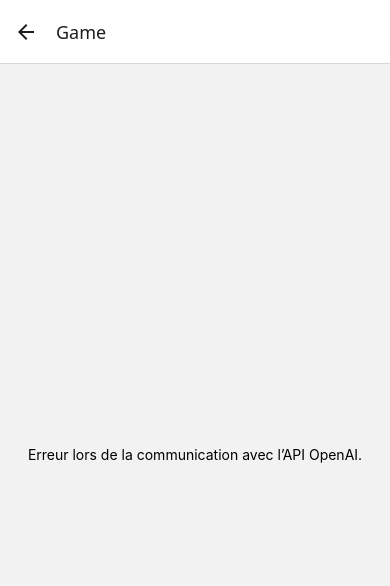
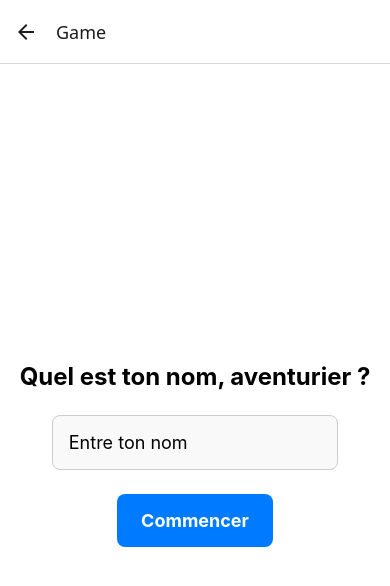
Before and after one commit to Koryas57/StoryTelling-app, a React Native app in the folder interactive-storytelling/: screen /Game in a window 390 px wide. Shown: the top 586 px of the page. Built offline with nearby package versions, Linux system fonts and the light colour scheme; no server answers.

Commit message:
feat: finalize immersive name input and improve UX for gaming start

```diff
--- a/interactive-storytelling/screens/Game/Game.styles.ts
+++ b/interactive-storytelling/screens/Game/Game.styles.ts
@@ -9,12 +9,47 @@ const styles = StyleSheet.create({
     justifyContent: 'center',
     alignItems: 'center',
     backgroundColor: colors.background,
+    padding: spacing.medium,
+  },
+  stepContainer: {
+    alignItems: 'center',
+    width: '100%',
   },
   title: {
     fontSize: typography.fontSizeLarge,
     fontWeight: typography.fontWeightBold,
     color: colors.text,
     marginBottom: spacing.large,
+    textAlign: 'center',
+  },
+  input: {
+    width: '80%',
+    padding: spacing.medium,
+    borderWidth: 1,
+    borderColor: colors.inputBorder,
+    borderRadius: 8,
+    marginBottom: spacing.large,
+    backgroundColor: colors.inputBackground,
+    color: colors.text,
+    fontSize: typography.fontSizeMedium,
+  },
+  button: {
+    backgroundColor: colors.primary,
+    paddingVertical: spacing.medium,
+    paddingHorizontal: spacing.large,
+    borderRadius: 8,
+    alignItems: 'center',
+  },
+  buttonText: {
+    color: colors.buttonText,
+    fontSize: typography.fontSizeMedium,
+    fontWeight: typography.fontWeightBold,
+  },
+  loadingText: {
+    fontSize: typography.fontSizeMedium,
+    fontWeight: typography.fontWeightRegular,
+    color: colors.text,
+    textAlign: 'center',
   },
 });
 
--- a/interactive-storytelling/screens/Game/Game.tsx
+++ b/interactive-storytelling/screens/Game/Game.tsx
@@ -1,46 +1,53 @@
-import React, { useEffect, useState } from 'react';
-import { View, Text, StyleSheet } from 'react-native';
-import { generateResponse } from '../../src/api/openai';
+import React, { useState } from 'react';
+import { View, Text, TextInput, Pressable } from 'react-native';
+import styles from './Game.styles';
 
 const Game: React.FC = () => {
-    const [response, setResponse] = useState<string | null>(null); // State pour stocker la réponse de l'API
-    const [loading, setLoading] = useState<boolean>(true); // State pour afficher un message de chargement
+    const [name, setName] = useState<string>(''); // Stocke le nom du joueur
+    const [loading, setLoading] = useState<boolean>(false); // Gère le chargement
+    const [step, setStep] = useState<number>(1); // Étape du jeu
 
-    useEffect(() => {
-        const fetchAIResponse = async () => {
-            try {
-                console.log('Appel à l’API en cours...');
-                const apiResponse = await generateResponse('Test');
-                console.log('Réponse API OpenAI :', apiResponse);
-                setResponse(apiResponse); // Met à jour le state avec la réponse
-            } catch (error) {
-                console.error('Erreur API OpenAI :', error.message || error);
-                setResponse('Erreur lors de la communication avec l’API OpenAI.');
-            } finally {
-                setLoading(false); // Fin du chargement
-            }
-        };
-
-        fetchAIResponse();
-    }, []);
+    const handleNameSubmit = () => {
+        if (name.trim() !== '') {
+            setLoading(true);
+            setTimeout(() => {
+                setLoading(false);
+                setStep(2); // Passe à l'étape suivante après le chargement
+            }, 2000); // Simulation d'un temps de chargement de 2 secondes
+        }
+    };
 
     return (
         <View style={styles.container}>
-            {loading ? (
-                <Text>Test API en cours... Vérifie la console.</Text> // Message de chargement
-            ) : (
-                <Text>{response}</Text> // Affiche la réponse de l'API ou un message d'erreur
+            {step === 1 && (
+                <View style={styles.stepContainer}>
+                    {loading ? (
+                        <Text style={styles.loadingText}>Chargement de ton aventure, {name || 'joueur'}...</Text>
+                    ) : (
+                        <>
+                            <Text style={styles.title}>Quel est ton nom, aventurier ?</Text>
+                            <TextInput
+                                style={styles.input}
+                                placeholder="Entre ton nom"
+                                value={name}
+                                onChangeText={setName}
+                            />
+                            <Pressable style={styles.button} onPress={handleNameSubmit}>
+                                <Text style={styles.buttonText}>Commencer</Text>
+                            </Pressable>
+                        </>
+                    )}
+                </View>
+            )}
+
+            {step === 2 && (
+                <View style={styles.stepContainer}>
+                    <Text style={styles.title}>Bienvenue dans l'aventure, {name} !</Text>
+                    {/* Transition vers l'étape suivante */}
+                </View>
             )}
         </View>
     );
 };
 
-const styles = StyleSheet.create({
-    container: {
-        flex: 1,
-        justifyContent: 'center',
-        alignItems: 'center',
-    },
-});
-
 export default Game;
--- a/interactive-storytelling/styles/colors.ts
+++ b/interactive-storytelling/styles/colors.ts
@@ -1,10 +1,12 @@
 const colors = {
-    primary: '#4CAF50',
-    secondary: '#FFC107',
-    background: '#F0F0F0',
-    text: '#333',
-    white: '#FFFFFF',
-    black: '#000000',
-  };
+  primary: '#007BFF', // Couleur principale (bleu)
+  secondary: '#6c757d', // Couleur secondaire (gris)
+  background: '#ffffff', // Couleur de fond (blanc)
+  text: '#000000', // Couleur du texte (noir)
+  white: '#ffffff', // Blanc
+  inputBorder: '#cccccc', // Bordure des inputs (gris clair)
+  inputBackground: '#f9f9f9', // Fond des inputs (blanc cassé)
+  buttonText: '#ffffff', // Texte des boutons (blanc)
+};
 
-  export default colors;
+export default colors;
```
